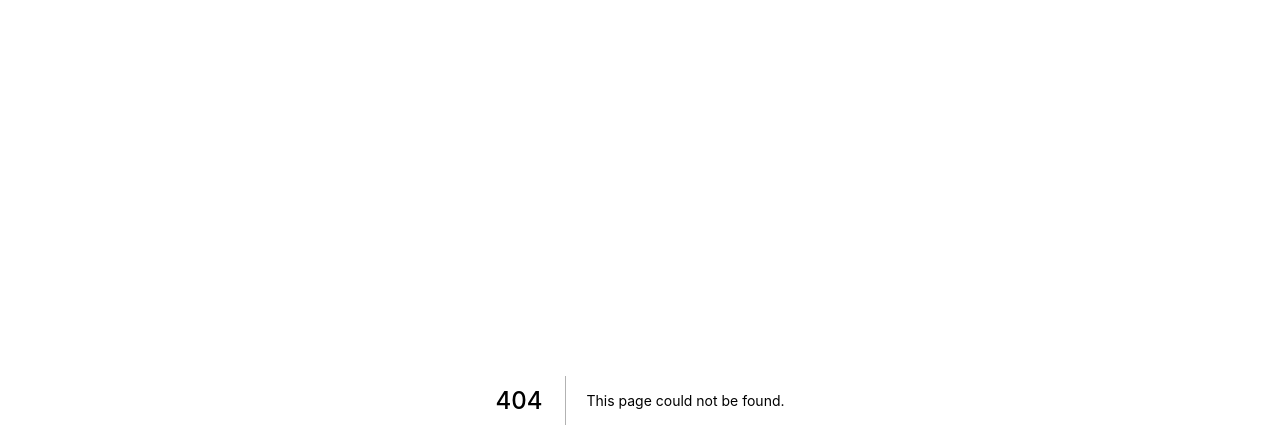
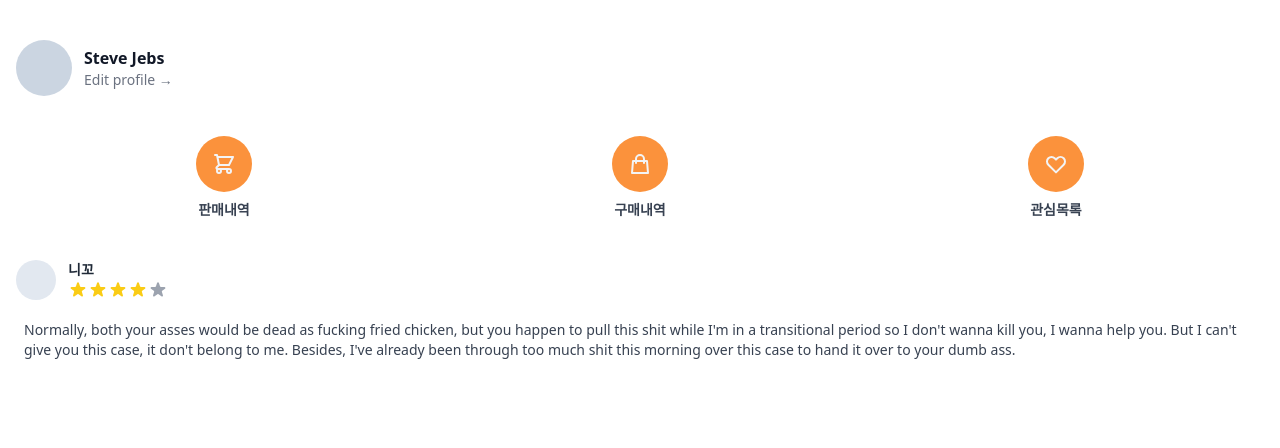
Before and after one commit to yg-0103/carrot-market, a Next.js app: page /profile in a window 1280 px wide. Before the commit this address had no page. Shown: the top 448 px of the page. Built offline with nearby package versions, Linux system fonts and the light colour scheme.

Commit message:
feat: implemetation of profile page

```diff
--- /dev/null
+++ b/pages/profile/index.ts
@@ -0,0 +1 @@
+export { default } from "@pages/profile";
--- /dev/null
+++ b/src/pages/profile/Profile.tsx
@@ -0,0 +1,149 @@
+import type { NextPage } from "next";
+
+const Profile: NextPage = () => {
+  return (
+    <div className="py-10 px-4">
+      <div className="flex space-x-3 cursor-pointer">
+        <div className="w-14 h-14 rounded-full bg-slate-300" />
+        <div className="flex flex-col justify-center">
+          <span className="font-semibold text-gray-900">Steve Jebs</span>
+          <span className="font-medium text-gray-500 text-sm">
+            Edit profile &rarr;
+          </span>
+        </div>
+      </div>
+      <div className="mt-10 flex justify-around">
+        <div className="flex flex-col items-center">
+          <div className="bg-orange-400 w-14 h-14 flex items-center justify-center rounded-full text-gray-100 cursor-pointer hover:bg-orange-500">
+            <svg
+              className="w-6 h-6"
+              fill="none"
+              stroke="currentColor"
+              viewBox="0 0 24 24"
+              xmlns="http://www.w3.org/2000/svg"
+            >
+              <path
+                strokeLinecap="round"
+                strokeLinejoin="round"
+                strokeWidth="2"
+                d="M3 3h2l.4 2M7 13h10l4-8H5.4M7 13L5.4 5M7 13l-2.293 2.293c-.63.63-.184 1.707.707 1.707H17m0 0a2 2 0 100 4 2 2 0 000-4zm-8 2a2 2 0 11-4 0 2 2 0 014 0z"
+              ></path>
+            </svg>
+          </div>
+          <span className="mt-2 font-semibold text-gray-700 text-sm">
+            판매내역
+          </span>
+        </div>
+        <div className="flex flex-col items-center">
+          <div className="bg-orange-400 w-14 h-14 flex items-center justify-center rounded-full text-gray-100 cursor-pointer hover:bg-orange-500">
+            <svg
+              className="w-6 h-6"
+              fill="none"
+              stroke="currentColor"
+              viewBox="0 0 24 24"
+              xmlns="http://www.w3.org/2000/svg"
+            >
+              <path
+                strokeLinecap="round"
+                strokeLinejoin="round"
+                strokeWidth="2"
+                d="M16 11V7a4 4 0 00-8 0v4M5 9h14l1 12H4L5 9z"
+              ></path>
+            </svg>
+          </div>
+          <span className="mt-2 font-semibold text-gray-700 text-sm">
+            구매내역
+          </span>
+        </div>
+        <div className="flex flex-col items-center">
+          <div className="bg-orange-400 w-14 h-14 flex items-center justify-center rounded-full text-gray-100 cursor-pointer hover:bg-orange-500">
+            <svg
+              className="w-6 h-6"
+              fill="none"
+              stroke="currentColor"
+              viewBox="0 0 24 24"
+              xmlns="http://www.w3.org/2000/svg"
+            >
+              <path
+                strokeLinecap="round"
+                strokeLinejoin="round"
+                strokeWidth="2"
+                d="M4.318 6.318a4.5 4.5 0 000 6.364L12 20.364l7.682-7.682a4.5 4.5 0 00-6.364-6.364L12 7.636l-1.318-1.318a4.5 4.5 0 00-6.364 0z"
+              ></path>
+            </svg>
+          </div>
+          <span className="mt-2 font-semibold text-gray-700 text-sm">
+            관심목록
+          </span>
+        </div>
+      </div>
+      <div className="mt-10">
+        <div className="flex space-x-3">
+          <div className="w-10 h-10 bg-slate-200 rounded-full" />
+          <div>
+            <h4 className="font-bold text-gray-800 text-sm">니꼬</h4>
+            <div className="flex">
+              <svg
+                className="text-yellow-400 h-5 w-5"
+                xmlns="http://www.w3.org/2000/svg"
+                viewBox="0 0 20 20"
+                fill="currentColor"
+                aria-hidden="true"
+              >
+                <path d="M9.049 2.927c.3-.921 1.603-.921 1.902 0l1.07 3.292a1 1 0 00.95.69h3.462c.969 0 1.371 1.24.588 1.81l-2.8 2.034a1 1 0 00-.364 1.118l1.07 3.292c.3.921-.755 1.688-1.54 1.118l-2.8-2.034a1 1 0 00-1.175 0l-2.8 2.034c-.784.57-1.838-.197-1.539-1.118l1.07-3.292a1 1 0 00-.364-1.118L2.98 8.72c-.783-.57-.38-1.81.588-1.81h3.461a1 1 0 00.951-.69l1.07-3.292z" />
+              </svg>
+              <svg
+                className="text-yellow-400 h-5 w-5"
+                xmlns="http://www.w3.org/2000/svg"
+                viewBox="0 0 20 20"
+                fill="currentColor"
+                aria-hidden="true"
+              >
+                <path d="M9.049 2.927c.3-.921 1.603-.921 1.902 0l1.07 3.292a1 1 0 00.95.69h3.462c.969 0 1.371 1.24.588 1.81l-2.8 2.034a1 1 0 00-.364 1.118l1.07 3.292c.3.921-.755 1.688-1.54 1.118l-2.8-2.034a1 1 0 00-1.175 0l-2.8 2.034c-.784.57-1.838-.197-1.539-1.118l1.07-3.292a1 1 0 00-.364-1.118L2.98 8.72c-.783-.57-.38-1.81.588-1.81h3.461a1 1 0 00.951-.69l1.07-3.292z" />
+              </svg>
+              <svg
+                className="text-yellow-400 h-5 w-5"
+                xmlns="http://www.w3.org/2000/svg"
+                viewBox="0 0 20 20"
+                fill="currentColor"
+                aria-hidden="true"
+              >
+                <path d="M9.049 2.927c.3-.921 1.603-.921 1.902 0l1.07 3.292a1 1 0 00.95.69h3.462c.969 0 1.371 1.24.588 1.81l-2.8 2.034a1 1 0 00-.364 1.118l1.07 3.292c.3.921-.755 1.688-1.54 1.118l-2.8-2.034a1 1 0 00-1.175 0l-2.8 2.034c-.784.57-1.838-.197-1.539-1.118l1.07-3.292a1 1 0 00-.364-1.118L2.98 8.72c-.783-.57-.38-1.81.588-1.81h3.461a1 1 0 00.951-.69l1.07-3.292z" />
+              </svg>
+              <svg
+                className="text-yellow-400 h-5 w-5"
+                xmlns="http://www.w3.org/2000/svg"
+                viewBox="0 0 20 20"
+                fill="currentColor"
+                aria-hidden="true"
+              >
+                <path d="M9.049 2.927c.3-.921 1.603-.921 1.902 0l1.07 3.292a1 1 0 00.95.69h3.462c.969 0 1.371 1.24.588 1.81l-2.8 2.034a1 1 0 00-.364 1.118l1.07 3.292c.3.921-.755 1.688-1.54 1.118l-2.8-2.034a1 1 0 00-1.175 0l-2.8 2.034c-.784.57-1.838-.197-1.539-1.118l1.07-3.292a1 1 0 00-.364-1.118L2.98 8.72c-.783-.57-.38-1.81.588-1.81h3.461a1 1 0 00.951-.69l1.07-3.292z" />
+              </svg>
+              <svg
+                className="text-gray-400 h-5 w-5"
+                xmlns="http://www.w3.org/2000/svg"
+                viewBox="0 0 20 20"
+                fill="currentColor"
+                aria-hidden="true"
+              >
+                <path d="M9.049 2.927c.3-.921 1.603-.921 1.902 0l1.07 3.292a1 1 0 00.95.69h3.462c.969 0 1.371 1.24.588 1.81l-2.8 2.034a1 1 0 00-.364 1.118l1.07 3.292c.3.921-.755 1.688-1.54 1.118l-2.8-2.034a1 1 0 00-1.175 0l-2.8 2.034c-.784.57-1.838-.197-1.539-1.118l1.07-3.292a1 1 0 00-.364-1.118L2.98 8.72c-.783-.57-.38-1.81.588-1.81h3.461a1 1 0 00.951-.69l1.07-3.292z" />
+              </svg>
+            </div>
+          </div>
+        </div>
+        <div className="mt-5 px-2">
+          <p className="text-gray-700 text-sm">
+            Normally, both your asses would be dead as fucking fried chicken,
+            but you happen to pull this shit while I&apos;m in a transitional
+            period so I don&apos;t wanna kill you, I wanna help you. But I
+            can&apos;t give you this case, it don&apos;t belong to me. Besides,
+            I&apos;ve already been through too much shit this morning over this
+            case to hand it over to your dumb ass.
+          </p>
+        </div>
+      </div>
+    </div>
+  );
+};
+
+export default Profile;
--- /dev/null
+++ b/src/pages/profile/index.ts
@@ -0,0 +1 @@
+export { default } from "./Profile";
```
